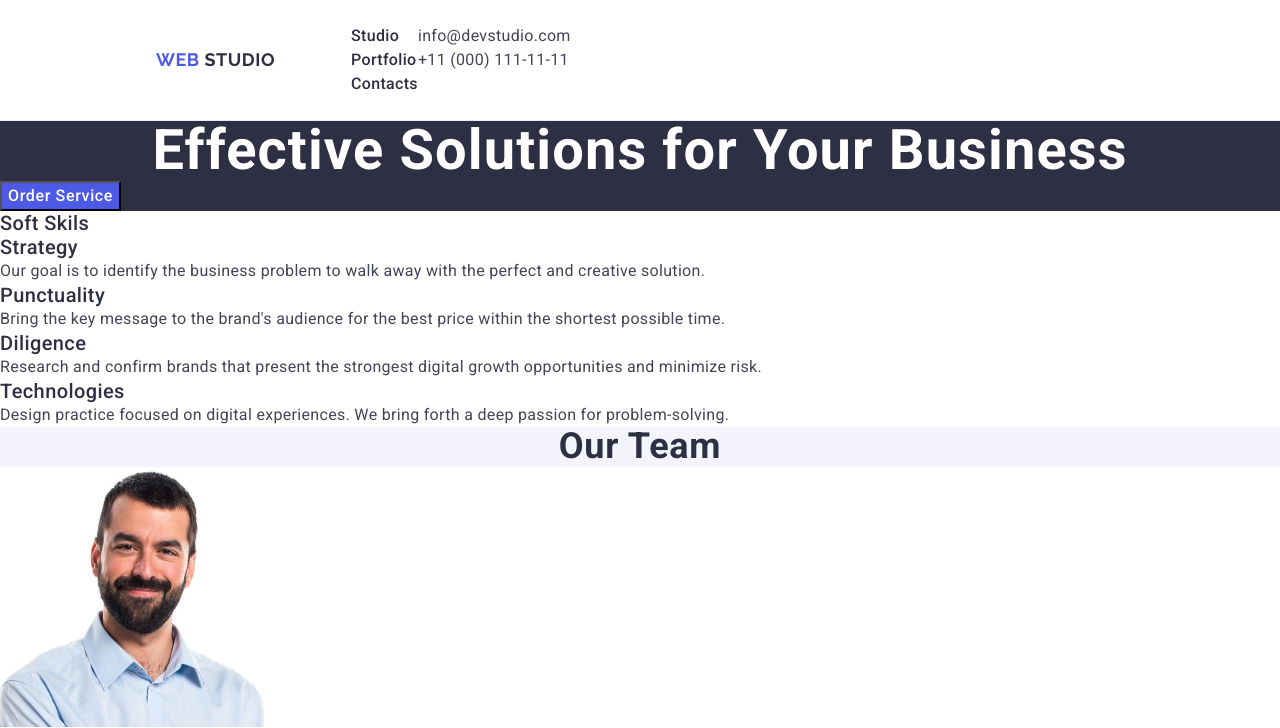
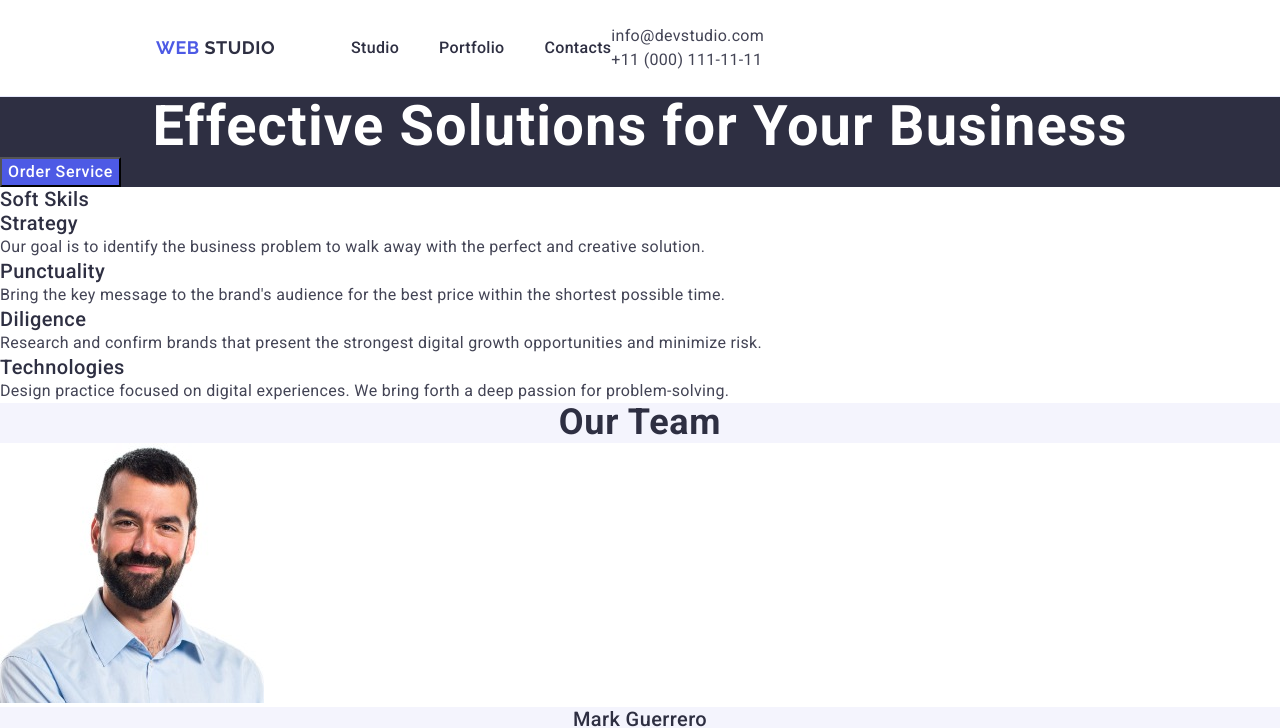
Before and after one commit to ChernyshovVadym/goit-markup-hw-03, a plain HTML site: page index.html in a window 1280 px wide. Shown: the top 728 px of the page. Drawn offline with nearby package versions, Linux system fonts and the light colour scheme.

Commit message:
add contact-nav-link styles

```diff
--- a/css/styles.css
+++ b/css/styles.css
@@ -73,6 +73,13 @@ button {
 .accent-logo {
     color: #2E2F42;
     font-family: "Raleway", sans-serif
+}
+
+
+.contact-nav-link {
+    display: flex;
+    gap: 40px;
+
 }
 
 
--- a/index.html
+++ b/index.html
@@ -22,7 +22,7 @@
                 <a class="logo" href="./index.html">Web
                     <span class="accent-logo">Studio</span>
                 </a>
-                <ul>
+                <ul class="contact-nav-link">
                     <li>
                         <a class="nav-link" href="./index.html">Studio</a>
                     </li>
```
